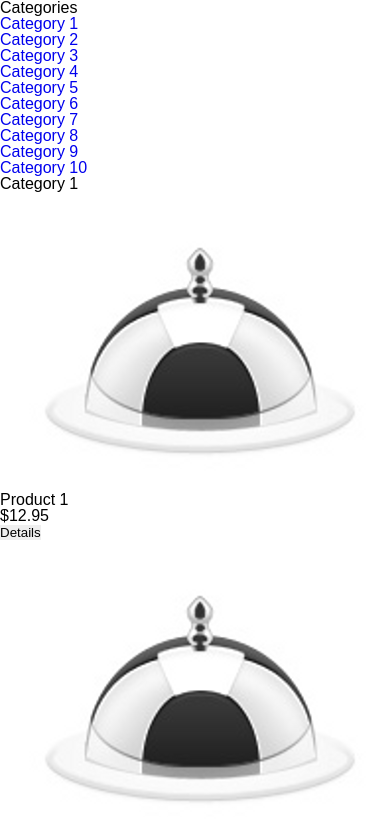
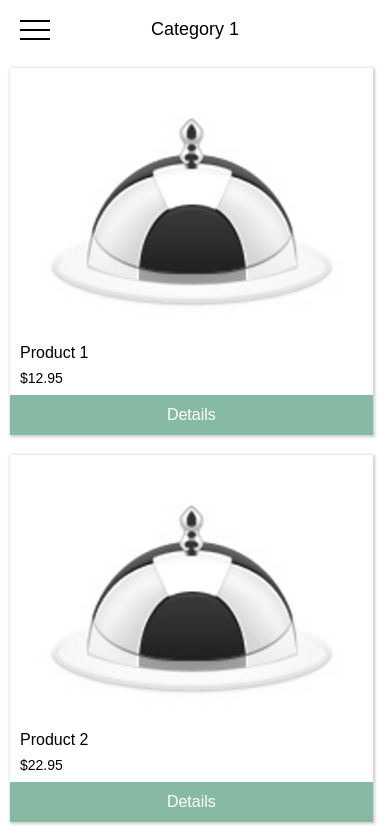
Before and after one commit to Vital77766688/food_app, a plain HTML site: page index.html in a window 390 px wide. Shown: the top 837 px of the page. Drawn offline with Linux system fonts and the light colour scheme.

Commit message:
initial styling

```diff
--- a/index.html
+++ b/index.html
@@ -9,6 +9,11 @@
 <body>
 	<header></header>
 	<main>
+		<div class="main-burger">
+			<span></span>
+			<span></span>
+			<span></span>
+		</div>
 		<section class="side-menu">
 			<div class="categories">
 				<div class="category-title">
--- a/scripts.js
+++ b/scripts.js
@@ -0,0 +1,16 @@
+const main_burger = document.querySelector('.main-burger')
+const side_menu = document.querySelector('.side-menu')
+
+main_burger.addEventListener('click', () => {
+	main_burger.classList.toggle('active')
+	side_menu.classList.toggle('active')
+})
+
+
+window.addEventListener('click', e => {
+	console.log(e.target, e.target.parentNode)
+	// if (e.target != side_menu && e.target.parentNode != side_menu && e.target != main_burger) {
+	// 	main_burger.classList.remove('active')
+	// 	side_menu.classList.remove('active')
+	// }
+})
--- a/styles.css
+++ b/styles.css
@@ -41,3 +41,215 @@ h1,h2,h3,h4,h5,h6{font-size:inherit;font-weight: 400;}
 html, body {
     font-family: Arial, "Helvetica Neue", Helvetica, sans-serif;
 }
+
+
+main {
+	display: flex;
+	flex-direction: column;
+}
+
+.main-burger {
+	position: fixed;
+	top: 0;
+	left: 0;
+	width: 30px;
+	height: 20px;
+	margin: 20px;
+	z-index: 3;
+}
+
+.main-burger span {
+	position: absolute;
+	width: 100%;
+	height: 2px;
+	top: 0;
+	left: 0;
+	background-color: #000000;
+	transition: all 0.4s ease 0s;
+}
+
+.main-burger.active span {
+	transform: rotate(45deg);
+	top: 9px;
+	background-color: #ffffff;
+}
+
+.main-burger span:nth-child(2) {
+	top: 9px;
+}
+
+.main-burger.active span:nth-child(2) {
+	transform: scale(0);
+}
+
+.main-burger span:nth-child(3) {
+	top: 18px;
+}
+
+.main-burger.active span:nth-child(3) {
+	transform: rotate(-45deg);
+	top: 9px;
+}
+
+.side-menu {
+	position: fixed;
+	width: 100%;
+	height: 100%;
+	top: 0;
+	left: -100%;
+	text-align: center;
+	transform: translateX(-15%);
+	background-color: #86baa2;
+	transition: all 0.4s ease 0s;
+	z-index: 2
+}
+
+.side-menu.active {
+	left: 0;
+	overflow-y: auto;
+}
+
+.categories {
+	margin: 0 0 0 50px;
+}
+
+.category-title {
+	font-size: 18px;
+	font-weight: 700;
+	color: #ffffff;
+	padding: 20px 20px 10px;
+}
+
+.category-list {
+
+}
+
+.category-item {
+
+}
+
+.category-item-link {
+	color: #ffffff;
+	display: block;
+	padding: 5px 20px;
+}
+
+.category-item-link:hover {
+	text-decoration: underline;
+	color: #eeeeee;
+}
+
+.content {
+	margin: 0 0 0 70px
+	flex: 0 0 100%;
+}
+
+.category-cards {
+
+}
+
+.category-card {
+
+}
+
+.category-card-title {
+	text-align: center;
+	padding: 20px 0;
+	position: sticky;
+	top: 0;
+	background-color: #ffffff;
+}
+
+.category-card-title p {
+	font-size: 18px;
+}
+
+.product-list {
+	display: flex;
+	flex-wrap: wrap;
+}
+
+.product-item-card {
+	margin: 10px;
+	box-shadow: 1px 1px 3px 1px #cccccc;
+	flex: 0 0 93%;
+}
+
+.product-image {
+	width: 100%;
+}
+
+.product-image img {
+	width: 100%;
+	height: 100%;
+}
+
+.product-title {
+	padding: 5px 10px;
+}
+
+.product-price {
+	font-size: 14px;
+	padding: 5px 10px 10px;
+}
+
+.product-details-btn {
+	width: 100%;
+	height: 40px;
+	background-color: #86baa2;
+	color: #ffffff;
+	font-size: 16px;
+}
+
+
+@media (min-width: 410px) {
+	.side-menu {
+		width: 70%;
+	}
+
+	.product-item-card {
+		flex: 0 0 45%;
+	}
+}
+
+
+@media (min-width: 568px) {
+	.side-menu {
+		width: 50%;
+	}
+}
+
+
+@media (min-width: 768px) {
+	.main-burger {
+		display: none;
+	}
+
+	.side-menu {
+		left: 0;
+		width: 30%;
+		z-index: 1;
+	}
+
+	.content {
+		margin: 0 0 0 30%;
+	}
+}
+
+
+@media (min-width: 1024px) {
+	.product-item-card {
+		flex: 0 0 30%;
+	}
+}
+
+
+@media (min-width: 1170px) {
+	.side-menu {
+		width: 20%;
+	}
+
+	.content {
+		margin: 0 0 0 20%;
+	}
+}
```
